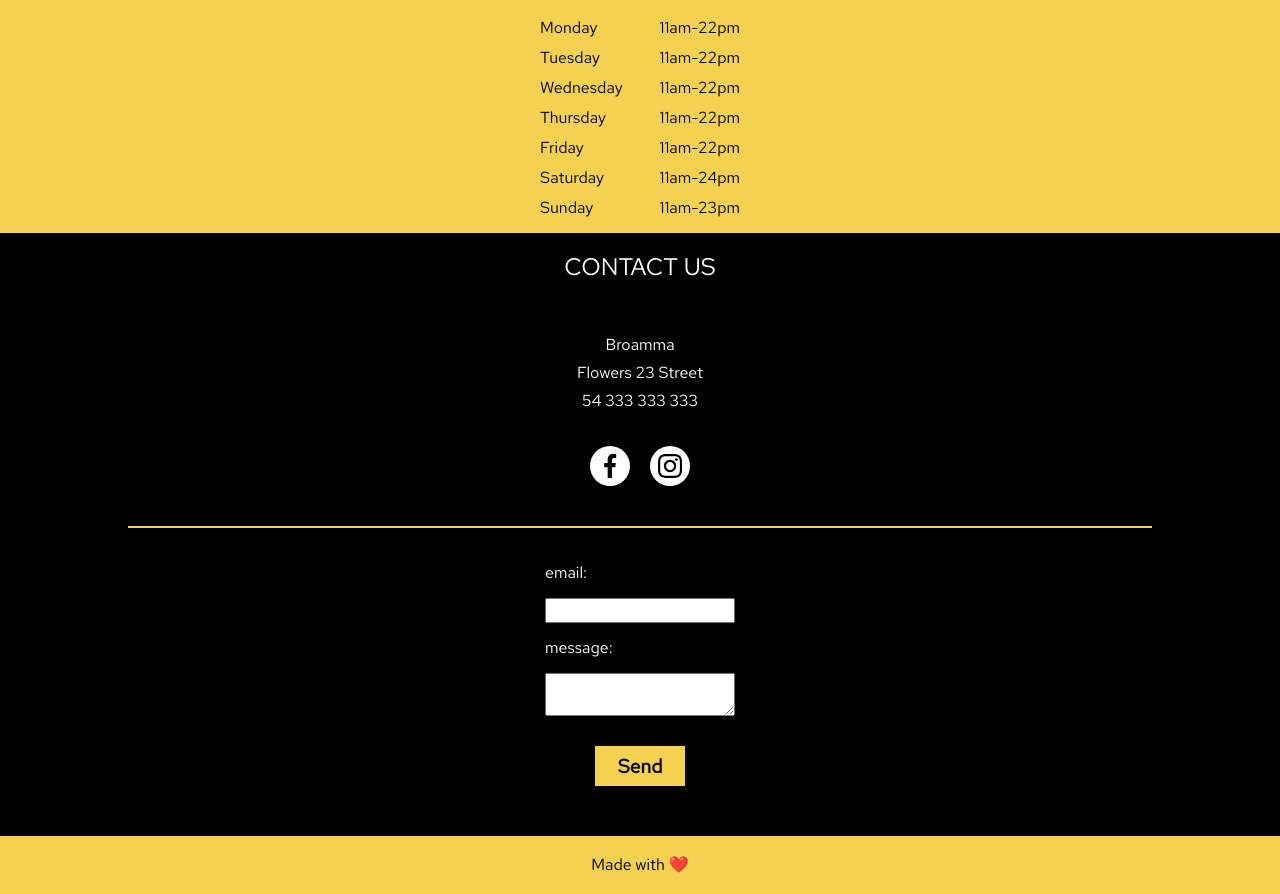
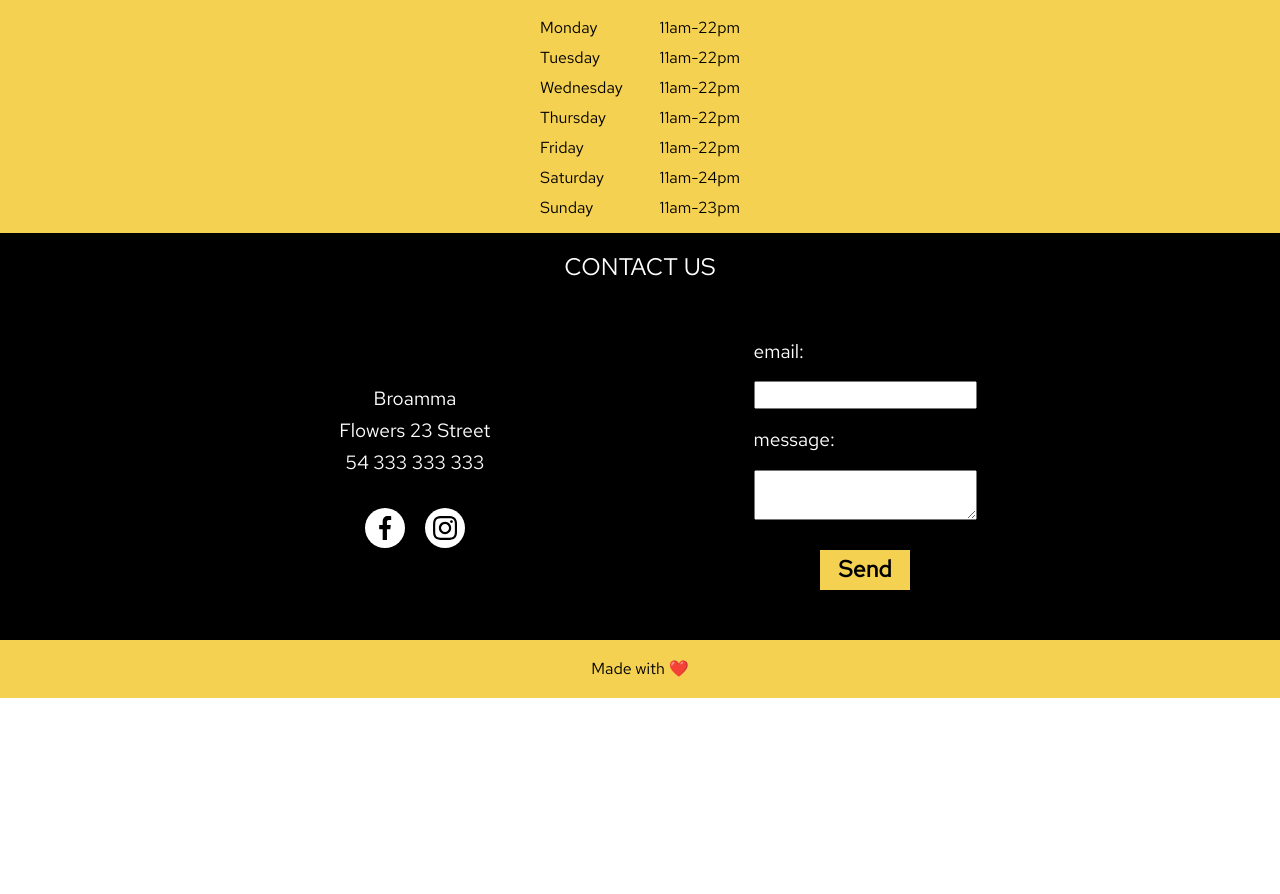
Before and after one commit to AleksandraBozenko/restaurant, a website: page src/content/index.html in a window 1280 px wide. Shown: the part 1585-2479 px from the top of the page. After the commit the page ends 2283 px from the top, so only its background shows below. Drawn offline with nearby package versions, Linux system fonts and the light colour scheme; files that its build step writes are made by us from their sources.

Commit message:
Repair: Contact section responsive

```diff
--- a/src/content/index.html
+++ b/src/content/index.html
@@ -200,9 +200,11 @@
         </div>
       </section>
       <section class="contact" id="contactUs">
+
         <header class="contact__header">
           <h3 class="contact__header--title">CONTACT US</h3>
         </header>
+        <div class="contact__content">
         <div class="contact__box">
           <div class="contact__box--adress">
             <p class="contact__box--adress-item">Broamma</p>
@@ -218,7 +220,7 @@
             </div>
           </div>
           </div>
-        </div>
+
         <div class="contact__message">
           <form class="contact__message--form">
             <p class="contact__message--form-text">email:</p>
@@ -229,10 +231,14 @@
 
           </form>
         </div>
+
+      </div>
+      </div>
       </section>
       <footer class="footer">
         <p class="footer__text">Made with ❤️</p>
       </footer>
+
     </main>
 
     <script src="js/main.js"></script>
--- a/src/scss/main.scss
+++ b/src/scss/main.scss
@@ -233,6 +233,13 @@
   justify-content: center;
   align-items: center;
   flex-direction: column;
+  &__content{
+    width: 100%;
+    display: flex;
+    justify-content: center;
+    align-items: center;
+    flex-direction: column;
+  }
   &__header{
     padding: 20px;
     &--title{
@@ -360,4 +367,31 @@
 .menu{
   display: block;
 }
+.contact{
+  &__content{
+  display: flex;
+  justify-content: space-between;
+  align-items: center;
+  flex-direction: row;
+  width: 100%;
+  }
+  &__box{
+    width: 50%;
+    border-bottom: none;
+    font-size: 1.2em;
+  }
+  &__message{
+    width: 50%;
+    font-size: 1.2em;
+
+  }
 }
+}
+
+@media(min-width: 1000px){
+  .contact{
+    &__content{
+      width: 900px;
+    }
+  }
+}
```
